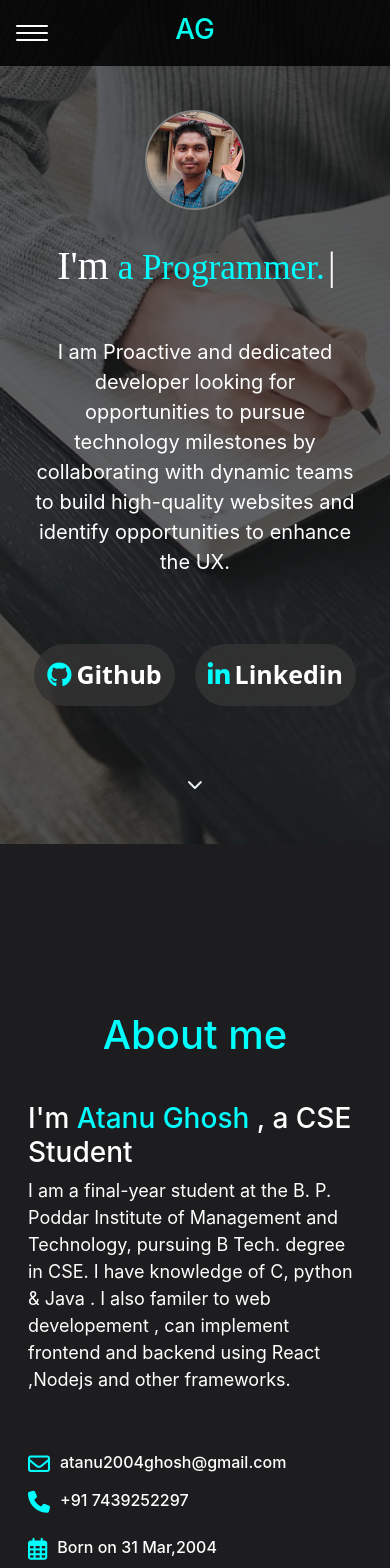
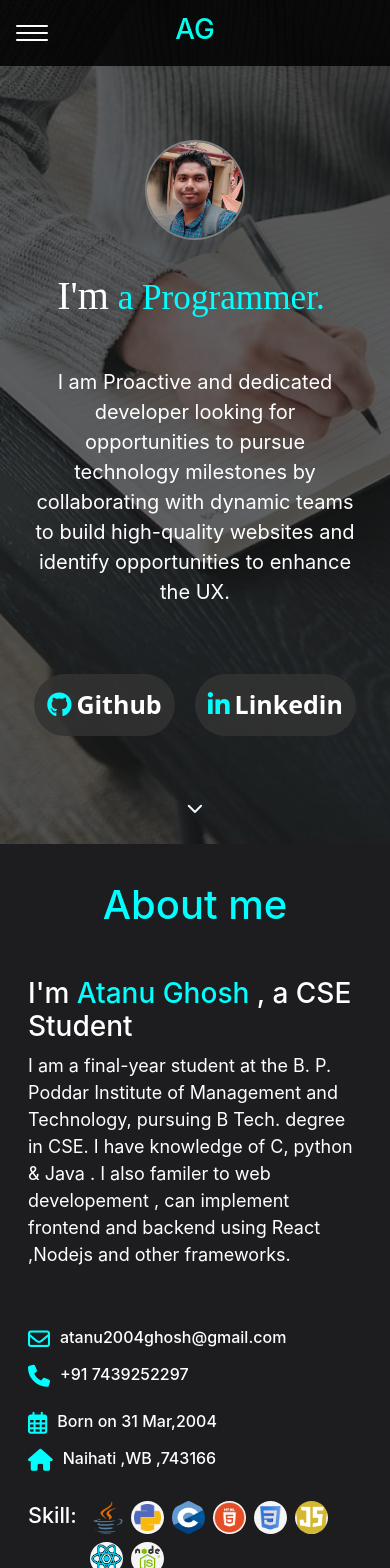
Before and after one commit to AtanuG123/portfolio, a React (Create React App) app in the folder my-app/: page / in a window 390 px wide. Shown: the top 1568 px of the page. Built offline with nearby package versions, Linux system fonts and the light colour scheme.

Commit message:
newupdate

```diff
--- a/my-app/src/component/aboutme.css
+++ b/my-app/src/component/aboutme.css
@@ -4,7 +4,7 @@
   position: relative;
   width: 100%;
   text-align: center;
-  padding-top: 4.5rem;
+  padding-top: 4.25rem;
 }
 
 .backcontent {
@@ -110,7 +110,7 @@ padding: 10px 0px;
     font-size: 4rem;
   }
   .content{
-    padding-top: 110px;
+    padding-top: 30px;
   }
   .description {
     flex-direction: column;
@@ -124,7 +124,7 @@ padding: 10px 0px;
   }
   .heading1 {
     font-size: 2rem;
-    padding: 15px;
+    padding: 15px 0px 20px 0px;
   }
 
     .personaldetails >div{
--- a/my-app/src/component/welcome_home.css
+++ b/my-app/src/component/welcome_home.css
@@ -6,7 +6,9 @@
 }
 
 
-
+#welcontent{
+  padding-top: 70px;
+}
 #welcontent > div h2 {
   /* padding-top: 20px; */
   font-size: 3rem;
@@ -66,8 +68,11 @@
 @media (max-width: 768px) {
   .back1 {
     /* padding-top: 6rem; */
-    height: 105vh;
+    height: 99vh;
     width: 100%;
+  }
+  #welcontent{
+    padding-top: 140px;
   }
   .movingcursor {
     margin: 3rem;
--- a/my-app/src/component/welcome_home.js
+++ b/my-app/src/component/welcome_home.js
@@ -44,8 +44,7 @@ const Welcomehome = () => {
                 <div className="movingcursor">
                     <a href="#about" ><i className="fa-solid fa-chevron-down"></i></a>
                 </div>
-                <div>
-                </div>
+
             </div>
         </div>
     )
```
